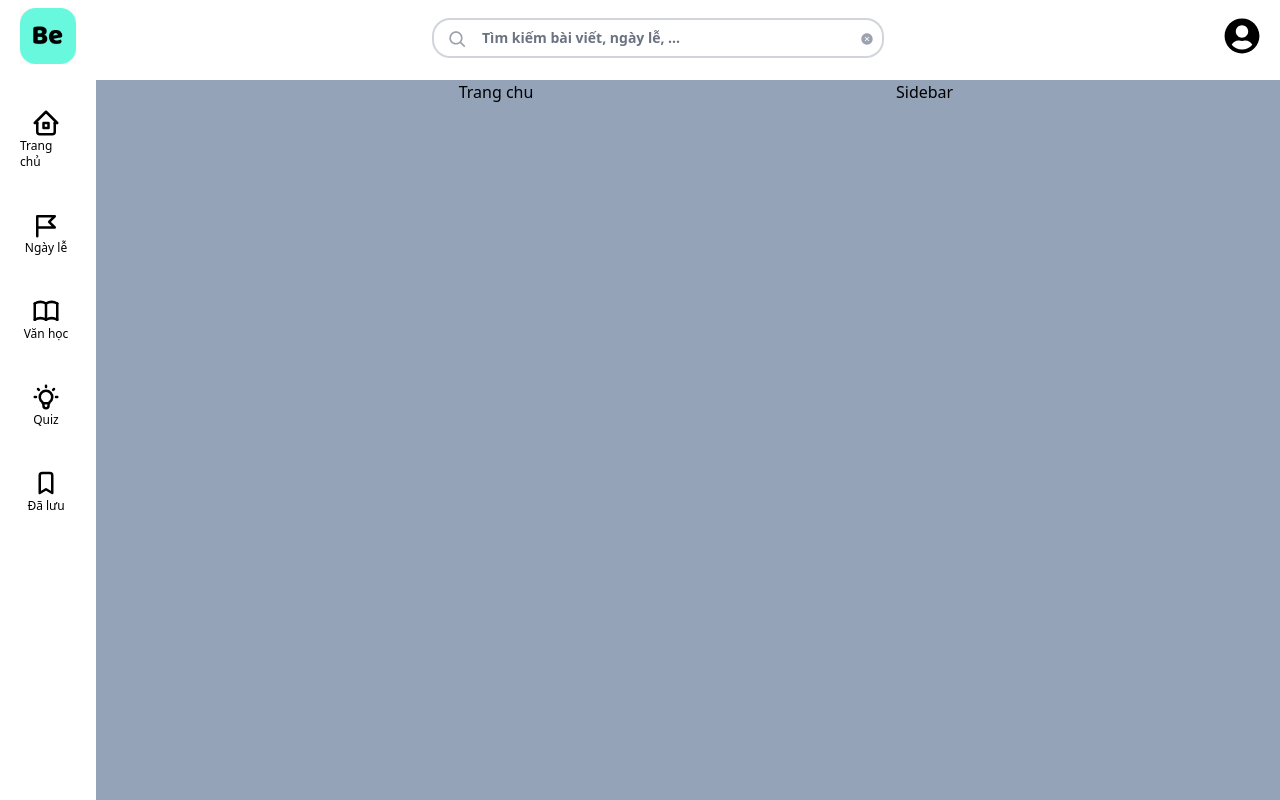
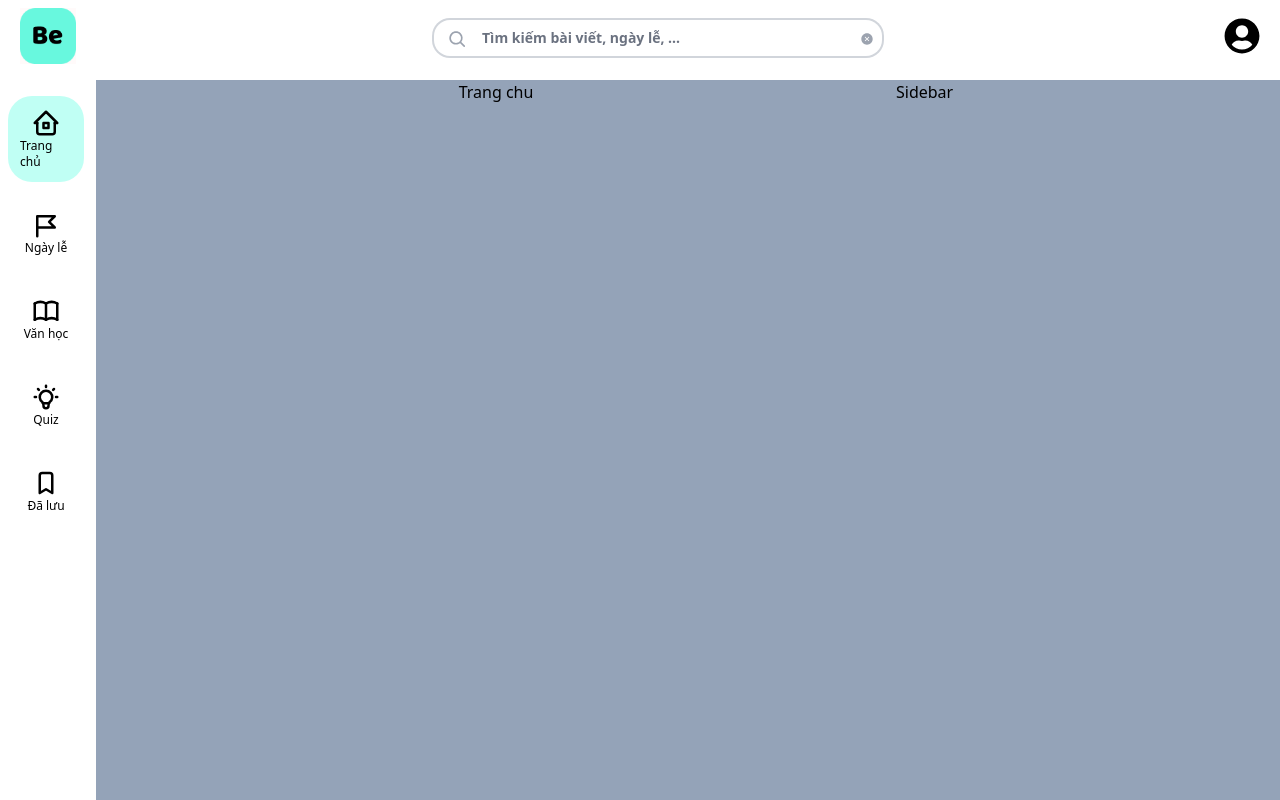
Before and after one commit to nqan69/bevietnam-ui, a React (Create React App) app: page / in a window 1280 px wide. Shown: the top 800 px of the page. Built offline with nearby package versions, Linux system fonts and the light colour scheme.

Commit message:
done navbar

```diff
--- a/src/components/Layout/components/Navigationbar/Menu/MenuItem.jsx
+++ b/src/components/Layout/components/Navigationbar/Menu/MenuItem.jsx
@@ -1,10 +1,15 @@
+import React from 'react';
 import PropTypes from 'prop-types';
 import { NavLink } from 'react-router-dom';
 
 function MenuItem({ title, to, icon }) {
   return (
     <NavLink
-      className="max-w-[76px] p-3 mt-4 ml-2 flex-col items-center flex text-xs rounded-3xl hover:bg-themecolor-100"
+      className="max-w-[76px] p-3 mt-4 ml-2 flex-col items-center flex text-xs
+    rounded-3xl transition-color duration-200 hover:bg-themecolor-100"
+      style={({ isActive }) => ({
+        backgroundColor: isActive ? '#C0FFF4' : '',
+      })}
       to={to}
     >
       {icon}
```
